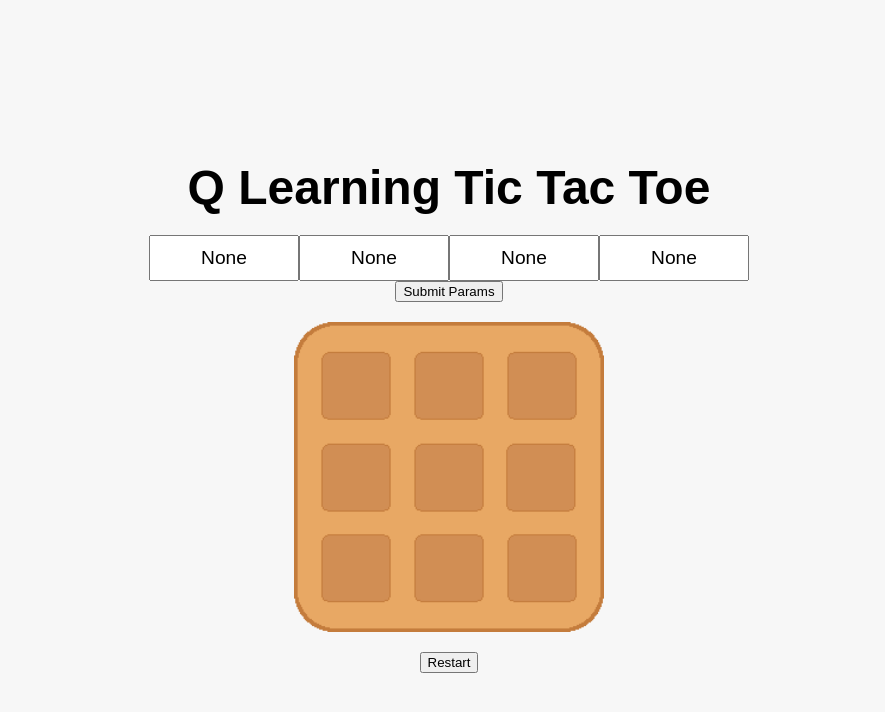
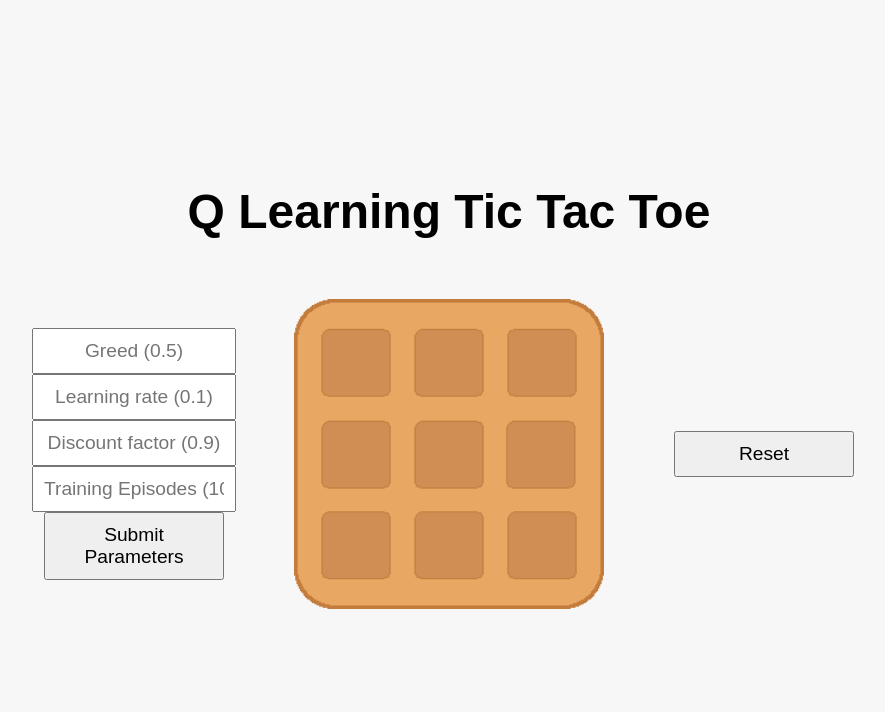
Before and after one commit to aaseesb/Tic-Tac-Toe-ML, a Flask app: page / in a window 1280 px wide. Shown: the top 712 px of the page, without its empty margins (191-1076 px from the left). Run offline with Flask 3, Linux system fonts and the light colour scheme; parts of the project's set-up code (start-up, migrations or seed data) failed here and were passed over.

Commit message:
updated layout of website

```diff
--- a/app.py
+++ b/app.py
@@ -12,7 +12,7 @@ env = TicTacToe([p1, p2])
 def home():
     env.print_board()
     move = None
-    epsilon = alpha = gamma = episodes = None
+    epsilon = alpha = gamma = episodes = ''
     winner = -1;
 
     if request.method == 'POST':
@@ -28,6 +28,7 @@ def home():
             env.reset();
 
         elif submit_type == 'move':
+            # retrieve location of move
             move = request.form.get('cell')
             print("Form data:", request.form)
             if move:
@@ -36,7 +37,6 @@ def home():
 
                 #theres probably better way than checking available actions twice but fuck it
                 if env.available_actions(env.board) != []:
-                    print("AHHHHH",env.board[idx])
                     if env.board[idx] == ' ':
                         env.board[idx] = 'X'
                         if env.available_actions(env.board) != []:
@@ -45,6 +45,7 @@ def home():
                         #the html board is 3x3 while the board in the qtables is 1x9 so just convert
                         board_2d = [env.board[i:i + 3] for i in range(0, 9, 3)]
 
+                        # check for a winner and update variable accordingly
                         winner = env.check_win()
                         if winner == 0 or winner == 1 or winner == 2:
                             env.print_board()
@@ -53,6 +54,7 @@ def home():
 
 
     #omg this is such a shit solution to this but im too tired to find anything else to fix when you select a preselcted block
+    # if by select a preselected block, you mean selecting a block that has already been chosen, i fixed it. it doesn't allow you to press on it now
     try:
         board=board_2d
     except UnboundLocalError:
--- a/gameenv.py
+++ b/gameenv.py
@@ -46,9 +46,7 @@ class TicTacToe:
                          (0,3,6),(1,4,7),(2,5,8),
                          (0,4,8),(2,4,6)]
         for (a,b,c) in winconditions:
-            print(a,b,c)
             if self.board[a] != " " and self.board[a]==self.board[b]==self.board[c]:
-                print("someone won")
                 self.done = True
                 if self.board[a] == "X":
                     self.winner = 0
@@ -62,7 +60,6 @@ class TicTacToe:
             self.winner = 2
             return self.winner
         return None
-
 
 
 # PLAYER
--- a/static/styles.css
+++ b/static/styles.css
@@ -14,14 +14,32 @@ h1 {
     margin-bottom: 20px;
 }
 
-/* general container */
-.container {
+/* general containers */
+.page {
+    display: flex;
+    flex-direction: column;
     text-align: center;
 }
 
-/* inputs for parameters*/
-.input-container {
+.container {
+    text-align: center;
     display: flex;
+    flex-direction: row;
+    align-items: center;
+}
+
+.column {
+    display: flex;
+    flex-direction: column;
+    margin: 20px;
+    width: 200px;
+}
+
+/* inputs for parameters */
+#ai-inputs {
+    display: flex;
+    flex-direction: column;
+    align-items: center;
     justify-content: space-between;
     max-width: 600px;
     margin: 0 auto;
@@ -30,12 +48,21 @@ h1 {
 .input-box {
     padding: 10px;
     font-size: 1.2em;
-    width: 30%;
+    width: 90%;
     text-align: center;
 }
 
 .input-box:focus {
     outline: 2px solid #007bff;
+}
+
+/* buttons (non-grid) */
+.button {
+    padding: 10px;
+    font-size: 1.2em;
+    width: 90%;
+    text-align: center;
+    cursor: pointer;
 }
 
 /* game grid */
--- a/templates/home.html
+++ b/templates/home.html
@@ -8,23 +8,22 @@
     <style>
         .grid {
             background-image: url("{{ url_for('static', filename='images/waffle.png') }}");
-            /* background-color: pink; */
         }
     </style>
 </head>
 <body>
-    <div class="container">
+    <div class="page">
         <h1>Q Learning Tic Tac Toe</h1>
 
+        <div class="container">
         <!-- q learning bs -->
-        <form action="/" method="POST">
-            <div class="input-container">
-                <input type="text" class="input-box" name="epsilon" placeholder="greed (0.5)" value="{{ epsilon }}">
-                <input type="text" class="input-box" name="alpha" placeholder="learning rate (0.1)" value="{{ alpha }}">
-                <input type="text" class="input-box" name="gamma" placeholder="discount factor (0.9)" value="{{ gamma }}">
-                <input type="text" class="input-box" name="episodes" placeholder="Training Episodes (100000)" value="{{ episodes }}">
-            </div>
-            <button type="submit" name="submit_type" value="params">Submit Params</button>
+        <div class="column">
+        <form action="/" method="POST" id="ai-inputs">
+                <input type="text" class="input-box" name="epsilon" placeholder="Greed (0.5)" value="{{ epsilon }}">
+                <input type="text" class="input-box" name="alpha" placeholder="Learning rate (0.1)" value="{{ alpha }}">
+                <input type="text" class="input-box" name="gamma" placeholder="Discount factor (0.9)" value="{{ gamma }}">
+                <input type="text" class="input-box" name="episodes" placeholder="Training Episodes (100k)" value="{{ episodes }}">
+            <button type="submit" name="submit_type" value="params" class="button">Submit Parameters</button>
         </form>
 
         {% if epsilon and alpha and gamma and episodes %}
@@ -36,9 +35,12 @@
                 <p><strong>episodes:</strong> {{ episodes }}</p>
             </div>
         {% endif %}
+        </div>
 
         <!--tictactoe wip -->
+        <div class="column" style="width:350px;">
         <form method="POST">
+
             <div class="grid" >
                 {% for row in range(3) %}
                     {% for col in range(3) %}
@@ -66,7 +68,9 @@
         {% if move %}
             <p>You clicked on cell: {{ move }}</p>
         {% endif %}
+        </div>
 
+        <div class="column">
         <!-- check for winner and output accordingly -->
         {% if winner == 0 %}
             <p>User wins!</p>
@@ -78,8 +82,10 @@
 
         <!-- reset/play again button -->
         <form method="POST">
-            <button type="submit" name="submit_type" value="reset">Restart</button>
+            <button type="submit" name="submit_type" value="reset" class="button">Reset </button>
         </form>
+        </div>
+        </div>
     </div>
 </body>
 </html>
```
